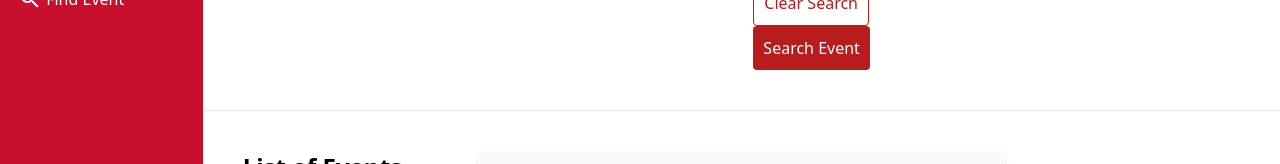
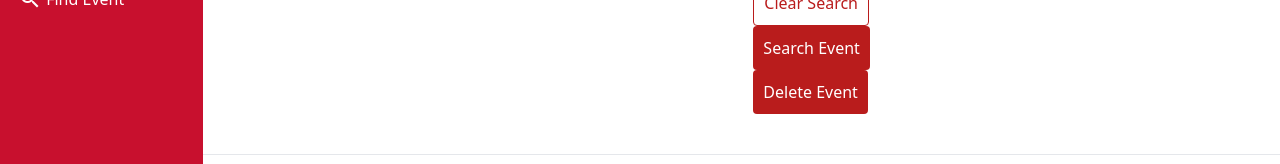
Before and after one commit to CIS-Fall-2022/project-cis_4339_project_28, a Vue app in the folder frontend/: page /findEvents in a window 1280 px wide. Shown: the part 338-502 px from the top of the page. Built offline with nearby package versions, Linux system fonts and the light colour scheme; no server answers.

Commit message:
Update findEvents.vue
Created Delete Button for Events.

```diff
--- a/frontend/src/components/findEvents.vue
+++ b/frontend/src/components/findEvents.vue
@@ -46,11 +46,18 @@
             @click="clearSearch"
             type="submit"
           >Clear Search</button>
+          &nbsp;
           <button
             class="bg-red-700 text-white rounded"
             @click="handleSubmitForm"
             type="submit"
           >Search Event</button>
+          &nbsp;
+          <button
+            class="bg-red-700 text-white rounded"
+            @click="handleSubmitForm"
+            type="submit"
+          >Delete Event</button>
         </div>
       </div>
     </div>
```
